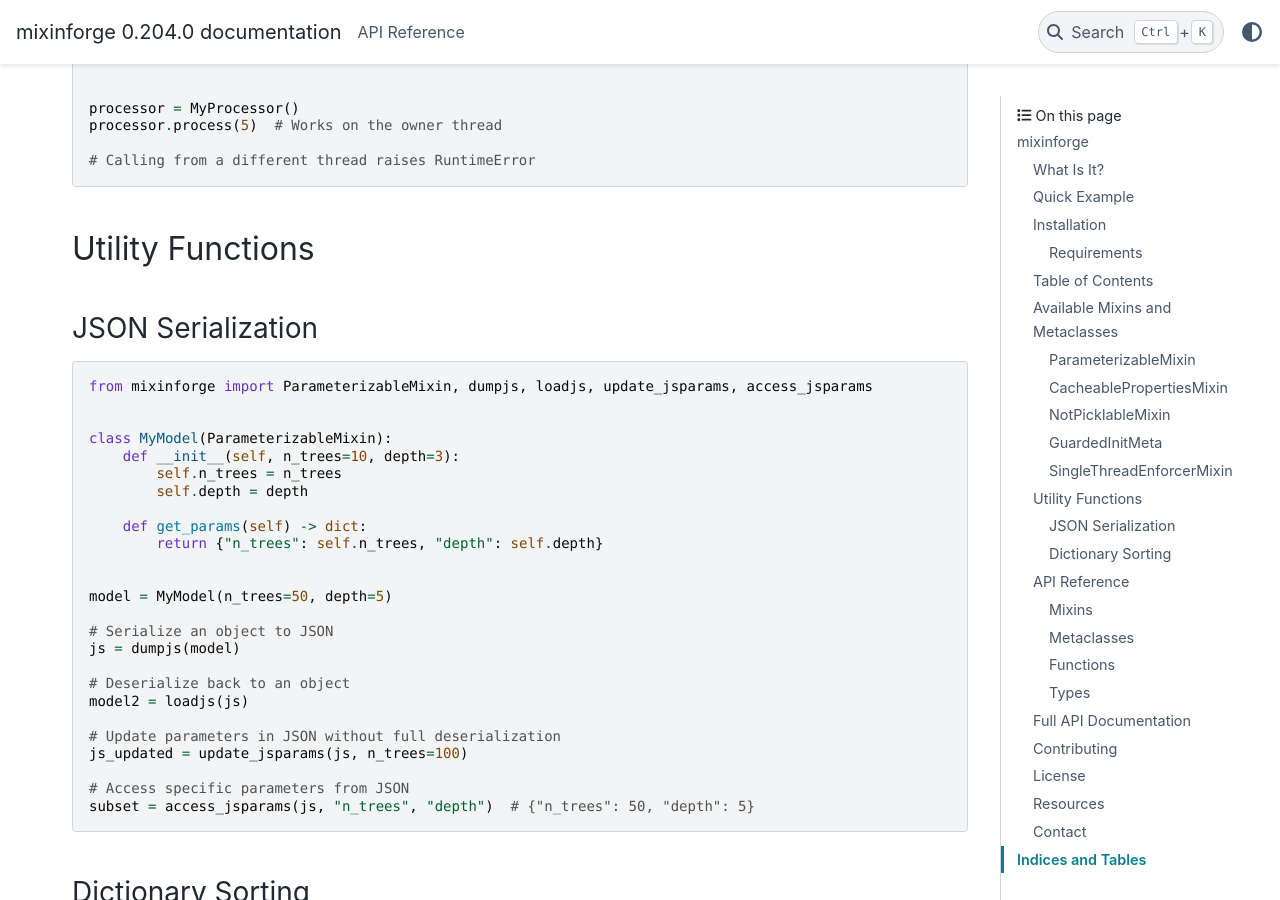
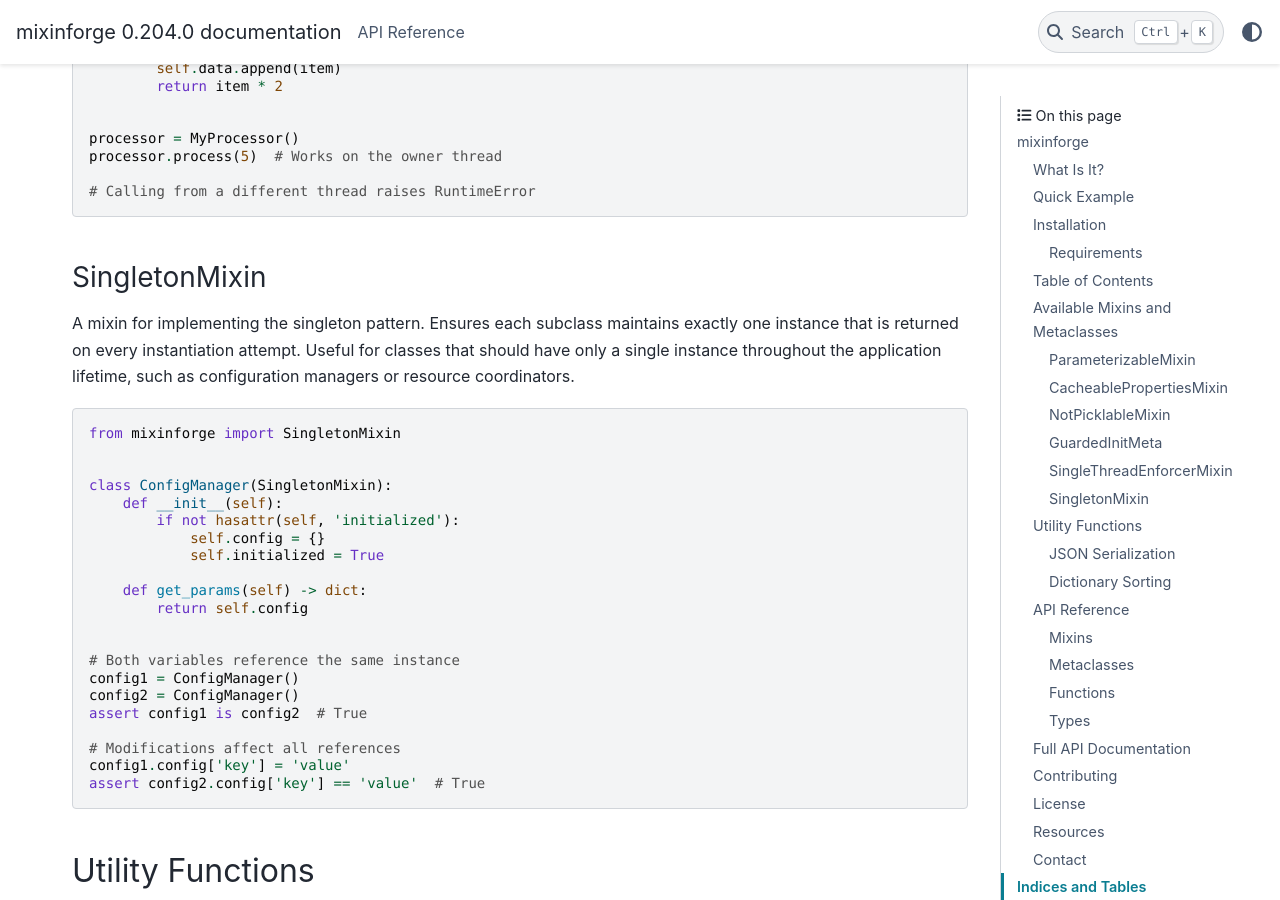
Before and after one commit to pythagoras-dev/parameterizable, a Sphinx documentation site: the page built from docs/source/index.rst, in a window 1280 px wide and 900 px high, scrolled down 4673 px. Built offline with Sphinx 7.4.7 and the PyData theme 0.15.4, drawn with Linux system fonts in a browser that asks for light colours; pages that are not in the unit, such as notebooks, are missing from menus; the version number is read from the project's files by our own code; some of the changed text lies outside the part shown.

Commit message:
DOC: Add documentation for Singleton pattern

```diff
--- a/docs/source/index.rst
+++ b/docs/source/index.rst
@@ -41,6 +41,7 @@ functions that help you build well-structured Python classes. It offers tools fo
 * **Cache management** — Automatically discover and invalidate ``cached_property`` attributes
 * **Initialization control** — Enforce strict initialization contracts with lifecycle hooks
 * **Thread safety** — Enforce single-threaded execution with multi-process support
+* **Singleton pattern** — Ensure each subclass maintains exactly one instance
 * **Pickle prevention** — Explicitly prevent objects from being pickled when serialization is unsafe
 * **JSON serialization** — Convert objects and parameters to/from portable JSON representations
 * **Dictionary utilities** — Helper functions for consistent dictionary handling
@@ -274,6 +275,38 @@ detection.
 
    # Calling from a different thread raises RuntimeError
 
+SingletonMixin
+~~~~~~~~~~~~~~
+
+A mixin for implementing the singleton pattern. Ensures each subclass maintains
+exactly one instance that is returned on every instantiation attempt. Useful for
+classes that should have only a single instance throughout the application
+lifetime, such as configuration managers or resource coordinators.
+
+.. code-block:: python
+
+   from mixinforge import SingletonMixin
+
+
+   class ConfigManager(SingletonMixin):
+       def __init__(self):
+           if not hasattr(self, 'initialized'):
+               self.config = {}
+               self.initialized = True
+
+       def get_params(self) -> dict:
+           return self.config
+
+
+   # Both variables reference the same instance
+   config1 = ConfigManager()
+   config2 = ConfigManager()
+   assert config1 is config2  # True
+
+   # Modifications affect all references
+   config1.config['key'] = 'value'
+   assert config2.config['key'] == 'value'  # True
+
 Utility Functions
 -----------------
 
@@ -339,6 +372,8 @@ Mixins
      - Prevents pickling/unpickling of objects
    * - ``SingleThreadEnforcerMixin``
      - Enforces single-threaded execution with multi-process support
+   * - ``SingletonMixin``
+     - Ensures each subclass maintains exactly one instance
 
 Metaclasses
 ~~~~~~~~~~~
```
